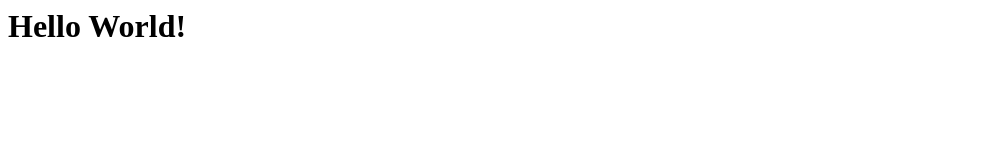
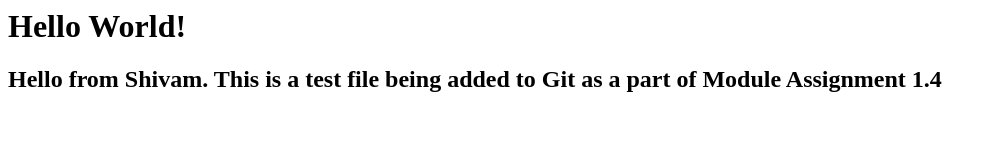
Before and after one commit to ranashivam/mitTest, a plain HTML site: page index.html in a window 1280 px wide. Shown: the whole page, without its empty margins (0-997 px from the left). Drawn offline with Linux system fonts and the light colour scheme.

Commit message:
Adding index.html file

```diff
--- a/index.html
+++ b/index.html
@@ -7,5 +7,6 @@
     </head>
     <body>
         <h1>Hello World!</h1>
+        <h2>Hello from Shivam. This is a test file being added to Git as a part of Module Assignment 1.4</h2>
     </body>
 </html>
```
